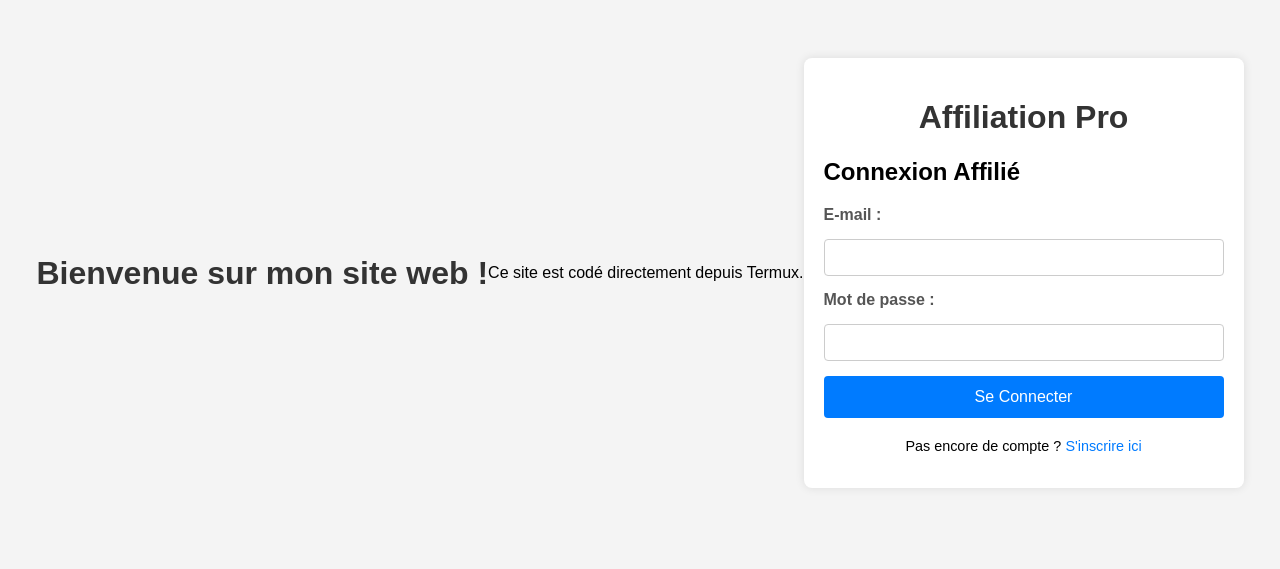
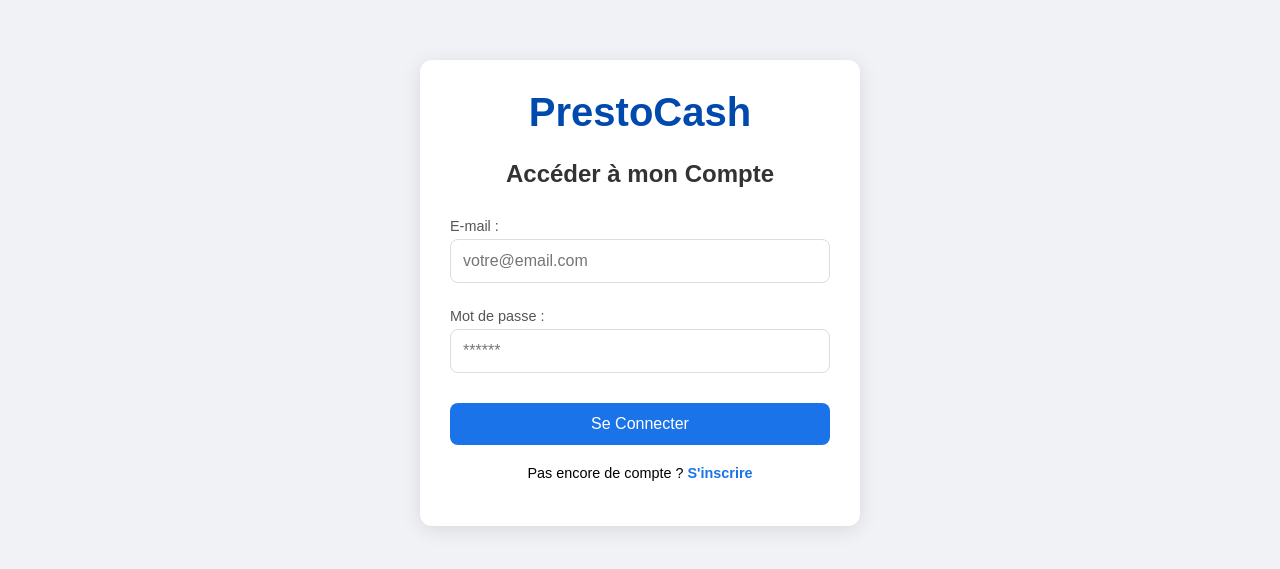
Before and after one commit to pthom14/prestocash, a plain HTML site: page index.html in a window 1280 px wide. Shown: the part 127-696 px from the top of the page. Drawn offline with Linux system fonts and the light colour scheme.

Commit message:
Finalisation de la page d'accueil avec connexion et inscription

```diff
--- a/index.html
+++ b/index.html
@@ -1,116 +1,141 @@
-
 <!DOCTYPE html>
 <html lang="fr">
 <head>
     <meta charset="UTF-8">
     <meta name="viewport" content="width=device-width, initial-scale=1.0">
-    <title>Mon Premier Site GitHub</title>
-</head>
-<body>
-    <h1>Bienvenue sur mon site web !</h1>
-    <p>Ce site est codé directement depuis Termux.</p>
-</body>
-</html>
+    <title>PrestoCash - Connexion/Inscription</title>
 
-<!DOCTYPE html>
-<html lang="fr">
-<head>
-    <meta charset="UTF-8">
-    <meta name="viewport" content="width=device-width, initial-scale=1.0">
-    <title>Affiliation Pro - Connexion & Inscription</title>
     <style>
-        /* CSS de base pour que ce soit lisible */
+        /* Styles Généraux */
         body {
             font-family: Arial, sans-serif;
-            margin: 0;
+            background-color: #f0f2f5; /* Fond léger */
             display: flex;
             justify-content: center;
             align-items: center;
             min-height: 100vh;
-            background-color: #f4f4f4; /* Fond gris clair */
+            margin: 0;
+            padding: 20px;
         }
-        .container {
-            width: 90%;
-            max-width: 400px;
-            padding: 20px;
-            background: #fff;
-            box-shadow: 0 0 10px rgba(0, 0, 0, 0.1);
-            border-radius: 8px;
+
+        /* Conteneur principal */
+        .auth-container {
+            background-color: #ffffff;
+            padding: 30px;
+            border-radius: 12px;
+            box-shadow: 0 4px 20px rgba(0, 0, 0, 0.1);
+            width: 100%;
+            max-width: 380px;
         }
-        h1 {
+
+        /* Titre de l'application */
+        .logo {
+            text-align: center;
+            margin-bottom: 25px;
+        }
+        .logo h1 {
+            color: #004aad; /* Bleu de la marque */
+            font-size: 2.5em;
+            margin: 0;
+        }
+
+        /* Formulaires */
+        h2 {
             text-align: center;
             color: #333;
+            margin-bottom: 20px;
+            font-size: 1.5em;
         }
+
         form {
             display: flex;
             flex-direction: column;
-            gap: 15px;
-            margin-top: 20px;
         }
+
         label {
-            font-weight: bold;
+            margin-top: 10px;
+            margin-bottom: 5px;
+            font-size: 0.9em;
             color: #555;
         }
-        input[type="text"], input[type="email"], input[type="password"] {
+
+        input, select {
+            padding: 12px;
+            border: 1px solid #ddd;
+            border-radius: 8px;
+            margin-bottom: 15px;
+            font-size: 1em;
+            box-sizing: border-box;
             width: 100%;
-            padding: 10px;
-            border: 1px solid #ccc;
-            border-radius: 4px;
-            box-sizing: border-box; /* Inclut le padding dans la largeur */
         }
-        button {
-            padding: 12px;
-            background-color: #007bff; /* Bleu pour le CTA */
+
+        /* Bouton principal */
+        button[type="submit"] {
+            background-color: #1a73e8; /* Bleu vif pour l'action */
             color: white;
+            padding: 12px 20px;
             border: none;
-            border-radius: 4px;
+            border-radius: 8px;
+            font-size: 1em;
             cursor: pointer;
-            font-size: 16px;
+            margin-top: 15px;
+            transition: background-color 0.3s;
         }
-        button:hover {
-            background-color: #0056b3;
+
+        button[type="submit"]:hover {
+            background-color: #004aad;
         }
+
+        /* Lien de basculement */
         .toggle-link {
             text-align: center;
             margin-top: 20px;
             font-size: 0.9em;
         }
         .toggle-link a {
-            color: #007bff;
+            color: #1a73e8;
             text-decoration: none;
+            font-weight: bold;
+        }
+        .toggle-link a:hover {
+            text-decoration: underline;
         }
     </style>
 </head>
 <body>
-    <div class="container">
-        <h1>Affiliation Pro</h1>
+
+    <div class="auth-container">
+
+        <div class="logo">
+            <h1>PrestoCash</h1>
+        </div>
 
         <section id="login-form">
-            <h2>Connexion Affilié</h2>
-            <form action="#" method="POST">
+            <h2>Accéder à mon Compte</h2>
+            <form action="dashboard.html" method="GET">
 
                 <label for="login_email">E-mail :</label>
-                <input type="email" id="login_email" name="email" required>
+                <input type="email" id="login_email" name="email" required placeholder="votre@email.com">
 
                 <label for="login_password">Mot de passe :</label>
-                <input type="password" id="login_password" name="password" required>
+                <input type="password" id="login_password" name="password" required placeholder="******">
 
                 <button type="submit">Se Connecter</button>
             </form>
             <p class="toggle-link">
-                Pas encore de compte ? <a href="#" onclick="showRegister()">S'inscrire ici</a>
+                Pas encore de compte ? <a href="#" onclick="showRegister()">S'inscrire</a>
             </p>
         </section>
 
-                <section id="register-form" style="display: none;">
+        <section id="register-form" style="display: none;">
             <h2>Inscription Affilié</h2>
-            <form action="#" method="POST">
+            <form action="dashboard.html" method="GET">
 
                 <label for="reg_name">Nom d'utilisateur :</label>
-                <input type="text" id="reg_name" name="username" required>
+                <input type="text" id="reg_name" name="username" required placeholder="ThomasAMEKE">
 
                 <label for="reg_email">E-mail :</label>
-                <input type="email" id="reg_email" name="email" required>
+                <input type="email" id="reg_email" name="email" required placeholder="votre@email.com">
 
                 <label for="reg_country">Pays de résidence :</label>
                 <select id="reg_country" name="country" required>
@@ -126,7 +151,7 @@
                 </select>
 
                 <label for="reg_password">Mot de passe :</label>
-                <input type="password" id="reg_password" name="password" required>
+                <input type="password" id="reg_password" name="password" required placeholder="Minimum 6 caractères">
 
                 <button type="submit">S'inscrire et Commencer</button>
             </form>
@@ -134,6 +159,8 @@
                 Déjà un compte ? <a href="#" onclick="showLogin()">Se Connecter</a>
             </p>
         </section>
+
+    </div>
 
     <script>
         function showRegister() {
```
